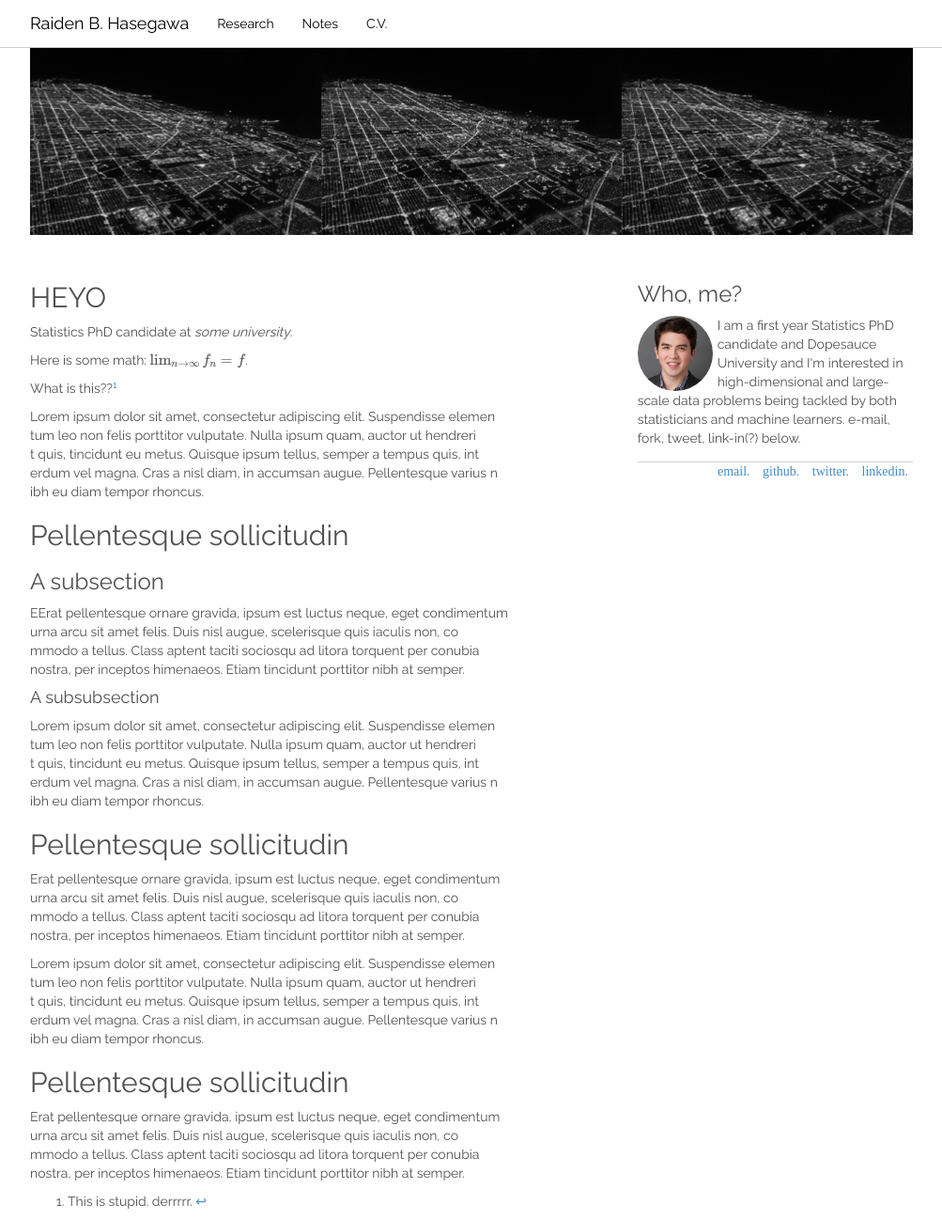
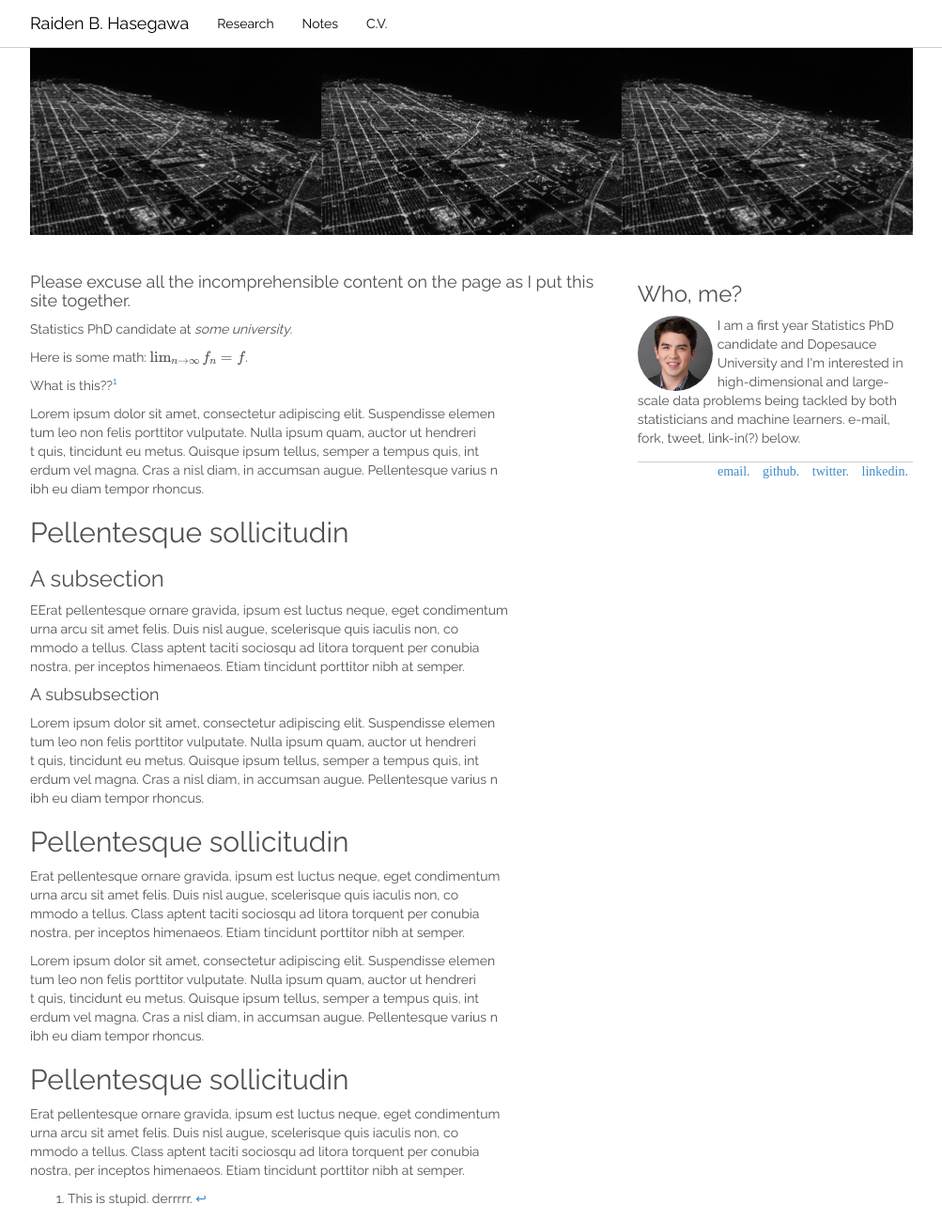
Before and after one commit to raibread/raibread.github.io, a Jekyll site: the page built from index.md, in a window 1280 px wide and 1298 px high. Shown: the whole window at 94% size, without its empty margins (138-1141 px from the left). Built offline with Jekyll 4.4.1, drawn with Linux system fonts in a browser that asks for light colours; nearby versions of some CDN libraries; some web fonts are replaced; formulas are drawn with MathJax 3.

Commit message:
excuse our appearance comment added to index.md

```diff
--- a/index.md
+++ b/index.md
@@ -2,7 +2,7 @@
 layout: default
 ---
 
-## HEYO
+#### Please excuse all the incomprehensible content on the page as I put this site together.
 
 Statistics PhD candidate at _some university_.
 
```
